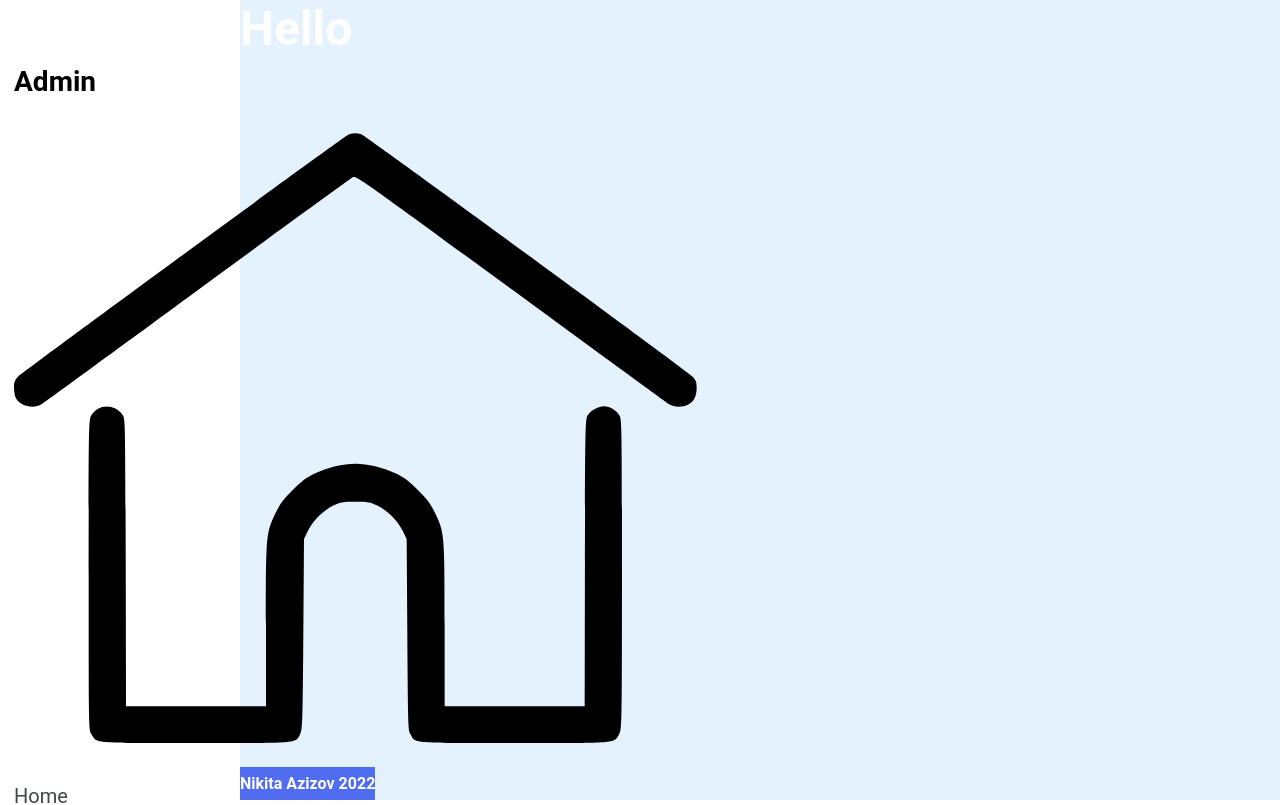
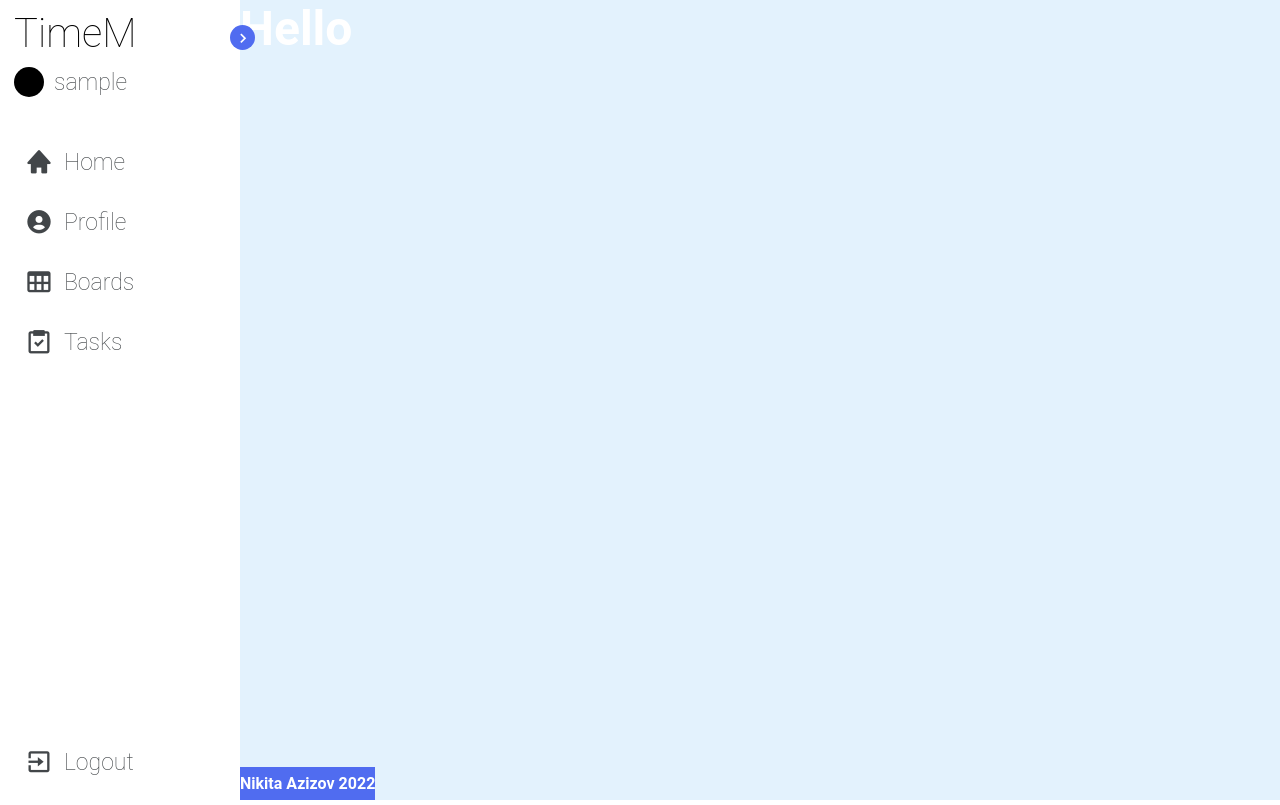
Before and after one commit to BG-dev/Project-TimeM, a React (Create React App) app in the folder Client/: page / in a window 1280 px wide. Shown: the top 805 px of the page. Built offline with nearby package versions, Linux system fonts and the light colour scheme; sample sign-in values are in the browser's storage.

Commit message:
add basic navbar

```diff
--- a/Client/public/index.html
+++ b/Client/public/index.html
@@ -4,6 +4,7 @@
     <meta charset="utf-8" />
     <link rel="icon" href="%PUBLIC_URL%/favicon.ico" />
     <link href="https://fonts.googleapis.com/icon?family=Material+Icons" rel="stylesheet">
+    <link href='https://unpkg.com/boxicons@2.1.2/css/boxicons.min.css' rel='stylesheet'>
     <meta name="viewport" content="width=device-width, initial-scale=1" />
     <meta name="theme-color" content="#000000" />
     <meta
--- a/Client/src/components/LoginForm/LoginForm.jsx
+++ b/Client/src/components/LoginForm/LoginForm.jsx
@@ -28,7 +28,7 @@ function LoginForm() {
     };
     try {
       const response = await axios.post("/api/auth/login", userData);
-      dispatch({ type: "LOGIN_SUCCESS", payload: response.data.token });
+      dispatch({ type: "LOGIN_SUCCESS", payload: {token: response.data.token, username: response.data.username}});
       navigate("/");
     } catch (error) {
       dispatch({ type: "LOGIN_FAILURE", payload: error.response.data.message });
--- a/Client/src/components/Navbar/Navbar.jsx
+++ b/Client/src/components/Navbar/Navbar.jsx
@@ -1,16 +1,12 @@
 import React, { useContext } from "react";
 import { NavLink, useNavigate } from "react-router-dom";
 import { AuthContext } from "../../context/AuthContext";
-import { ReactComponent as HomeImage } from "../../images/home.svg";
-import { ReactComponent as ProfileImage } from "../../images/profile.svg";
-import { ReactComponent as BoardImage } from "../../images/board.svg";
-import { ReactComponent as LogoutImage } from "../../images/logout.svg";
 
 import "./Navbar.scss";
 
 function Navbar() {
   const navigate = useNavigate();
-  const { dispatch } = useContext(AuthContext);
+  const { username, dispatch } = useContext(AuthContext);
 
   const logoutHandler = (event) => {
     event.preventDefault();
@@ -20,39 +16,51 @@ function Navbar() {
 
   return (
     <nav className="nav">
+      <i className='bx bx-chevron-right toggle'></i>
       <div className="nav__logo">
-        <h1 className="nav__logo-text">TimeM</h1>
+        <h1 className="nav__logo-header">TimeM</h1>
       </div>
-      <div className="nav__user">
-        <h2 className="user__username">Admin</h2>
+      <div className="user">
+        <div className="image user__avatar"></div>
+        <span className="user__username text">{username}</span>
       </div>
-      <div className="nav__menu">
-        <ul className="nav__list">
-          <li className="nav__list-item">
-            <NavLink className="nav__list-link" to="/">
-              <HomeImage className="nav__list-img" />
-              <span className="nav__list-text">Home</span>
+      <div className="menu-bar">
+        <div className="menu">
+          <ul className="menu__links">
+            <li className="menu__link">
+              <NavLink to="/">
+                <i className='bx bxs-home icon'></i>
+                <span className="menu__link-text text">Home</span>
               </NavLink>
             </li>
-          <li className="nav__list-item">
-            <NavLink className="nav__list-link" to="/profile">
-              <ProfileImage className="nav__list-img" />
-              <span className="nav__list-text">Profile</span>
+            <li className="menu__link">
+              <NavLink to="/profile">
+                <i className='bx bxs-user-circle icon'></i>
+                <span className="menu__link-text text">Profile</span>
               </NavLink>
             </li>
-          <li className="nav__list-item">
-            <NavLink className="nav__list-link" to="/boards">
-              <BoardImage className="nav__list-img" />
-              <span className="nav__list-text">Boards</span>
+            <li className="menu__link">
+              <NavLink to="/boards">
+                <i className='bx bx-table icon' ></i>
+                <span className="menu__link-text text">Boards</span>
               </NavLink>
             </li>
-          <li className="nav__list-item">
-            <a href="/" className="nav__list-link" onClick={logoutHandler}>
-              <LogoutImage className="nav__list-img" />
-              <span className="nav__list-text">Logout</span>
+            <li className="menu__link">
+              <NavLink to="/boards">
+                <i className='bx bx-task icon' ></i>
+                <span className="menu__link-text text">Tasks</span>
+              </NavLink>
+            </li>
+          </ul>
+        </div>
+        <div className="bottom-content">
+          <li className="menu__link">
+              <a href="#" onClick={logoutHandler}>
+                <i className='bx bx-exit icon' ></i>
+                <span className="menu__link-text text">Logout</span>
               </a>
           </li>
-        </ul>
+        </div>
       </div>
     </nav>
   );
--- a/Client/src/components/Navbar/Navbar.scss
+++ b/Client/src/components/Navbar/Navbar.scss
@@ -6,45 +6,100 @@
   background-color: #ffffff;
   height: 100vh;
   padding: 10px 14px;
-  // &__list {
-  //   // display: flex;
-  //   // flex-direction: column;
-  //   // gap: 15px;
 
-  //   &-title {
-  //     color: $dark-gray;
-  //     font-weight: normal;
-  //     font-size: 20px;
-  //     margin-bottom: 10px;
-  //     margin-left: 20px;
-  //   }
+  .toggle{
+    position: absolute;
+    top: 25px;
+    right: -15px;
+    height: 25px;
+    width: 25px;
+    background-color: $blue;
+    border-radius: 50%;
+    display: flex;
+    align-items: center;
+    justify-content: center;
+    font-size: 20px;
+  }
 
-  //   &-link {
-  //     padding: 5px 0 5px 20px;
-  //     display: flex;
-  //     align-items: center;
-  //     gap: 10px;
-  //   }
+  &__logo{
+    h1{
+      color: #000000;
+      font-weight: 200;
+      font-size: 40px;
+    }
+  }
 
-  //   &-img {
-  //     width: 22px;
-  //     height: 22px;
-  //   }
+  .text{
+    font-weight: 200;
+    font-size: 23px;
+  }
 
-  //   .active {
-  //     border-left: 3px solid $blue;
-  //     padding-left: 17px;
-  //   }
+  .icon{
+    font-size: 28px;
+    min-width: 50px;
+    display: flex;
+    align-items: center;
+    justify-content: center;
+  }
 
-  //   .active * {
-  //     fill: $blue;
-  //     color: $blue;
-  //   }
+  .icon,
+  .text{
+    color: $dark-gray;
+    transition: all 0.3s ease;
+  }
 
-  //   &-text {
-  //     color: $dark-gray;
-  //     font-size: 16px;
-  //     font-weight: normal;
-  //   }
-  // }
+  .image {
+    width: 30px;
+    height: 30px;
+
+  }
+
+  .user{
+    display: flex;
+    align-items: center;
+    gap: 10px;
+    margin: 10px 0;
+
+    .user__avatar{
+      background-color: #000000;
+      border-radius: 50%;
+    }
+  }
+
+  .menu-bar{
+    height: calc(100% - 100px);
+    display: flex;
+    flex-direction: column;
+    justify-content: space-between;
+  }
+
+  .menu{
+    margin-top: 20px;
+
+    &__link{
+      height: 50px;
+      margin-top: 10px;
+      list-style: none;
+      display: flex;
+      align-items: center;
+
+      a{
+        height: 100%;
+        width: 100%;
+        display: flex;
+        align-items: center;
+        border-radius: 6px;
+        transition: all 0.4s ease;
+
+        &:hover{
+          background-color: $blue;
+
+          .icon,
+          .text{
+            color:#FFFFFF;
+          }
+        }
+      }
+    }
+  }
 }
--- a/Client/src/context/AuthContext.js
+++ b/Client/src/context/AuthContext.js
@@ -1,6 +1,7 @@
 import React, { createContext, useEffect, useReducer } from "react";
 const INITIAL_STATE = {
   token: JSON.parse(localStorage.getItem("token")) || null,
+  username: JSON.parse(localStorage.getItem("username")) || null,
   loading: false,
   error: null,
 };
@@ -12,12 +13,14 @@ const authReducer = (state, action) => {
     case "LOGIN_START":
       return {
         token: null,
+        username: null,
         loading: true,
         error: null,
       };
     case "LOGIN_SUCCESS":
       return {
-        token: action.payload,
+        token: action.payload.token,
+        username: action.payload.username,
         loading: false,
         error: null,
       };
@@ -25,12 +28,14 @@ const authReducer = (state, action) => {
     case "LOGIN_FAILURE":
       return {
         token: null,
+        username: null,
         loading: false,
         error: action.payload,
       };
     case "LOGOUT":
       return {
         token: null,
+        username: null,
         loading: false,
         error: null,
       };
@@ -44,12 +49,14 @@ export const AuthContextProvider = ({ children }) => {
 
   useEffect(() => {
     localStorage.setItem("token", JSON.stringify(state.token));
+    localStorage.setItem("username", JSON.stringify(state.username));
   }, [state.token]);
 
   return (
     <AuthContext.Provider
       value={{
         token: state.token,
+        username: state.username,
         loading: state.loading,
         error: state.error,
         dispatch,
--- a/Client/src/index.css
+++ /dev/null
@@ -1 +0,0 @@
-@import "~materialize-css/dist/css/materialize.min.css"
```
Also changed, not shown: 2 other files (tests, documents, lock files or other folders). Lines whose indentation alone changed are shown as unchanged.
